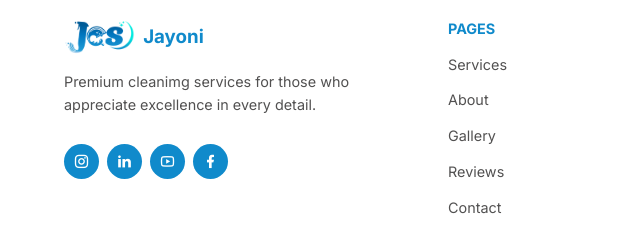
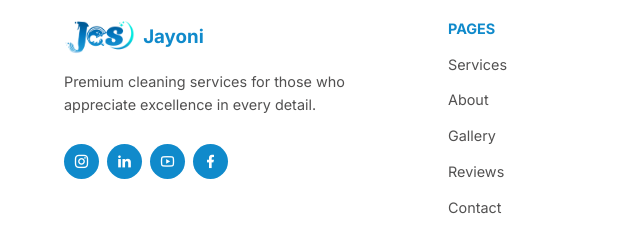
Before and after one commit to andrewolajide/jcs, a plain HTML site: page index.html in a window 1280 px wide. Shown: the part 5750-5979 px from the top of the page, 0-640 px from the left. Drawn offline with nearby package versions, Linux system fonts and the light colour scheme; a web font is replaced by a local one.

Commit message:
Add files via upload

```diff
--- a/index.html
+++ b/index.html
@@ -546,7 +546,7 @@
             <h3>Jayoni</h3>
           </div>
           <p>
-            Premium cleanimg services for those who appreciate excellence in
+            Premium cleaning services for those who appreciate excellence in
             every detail.
           </p>
           <div class="social-icons">
```
